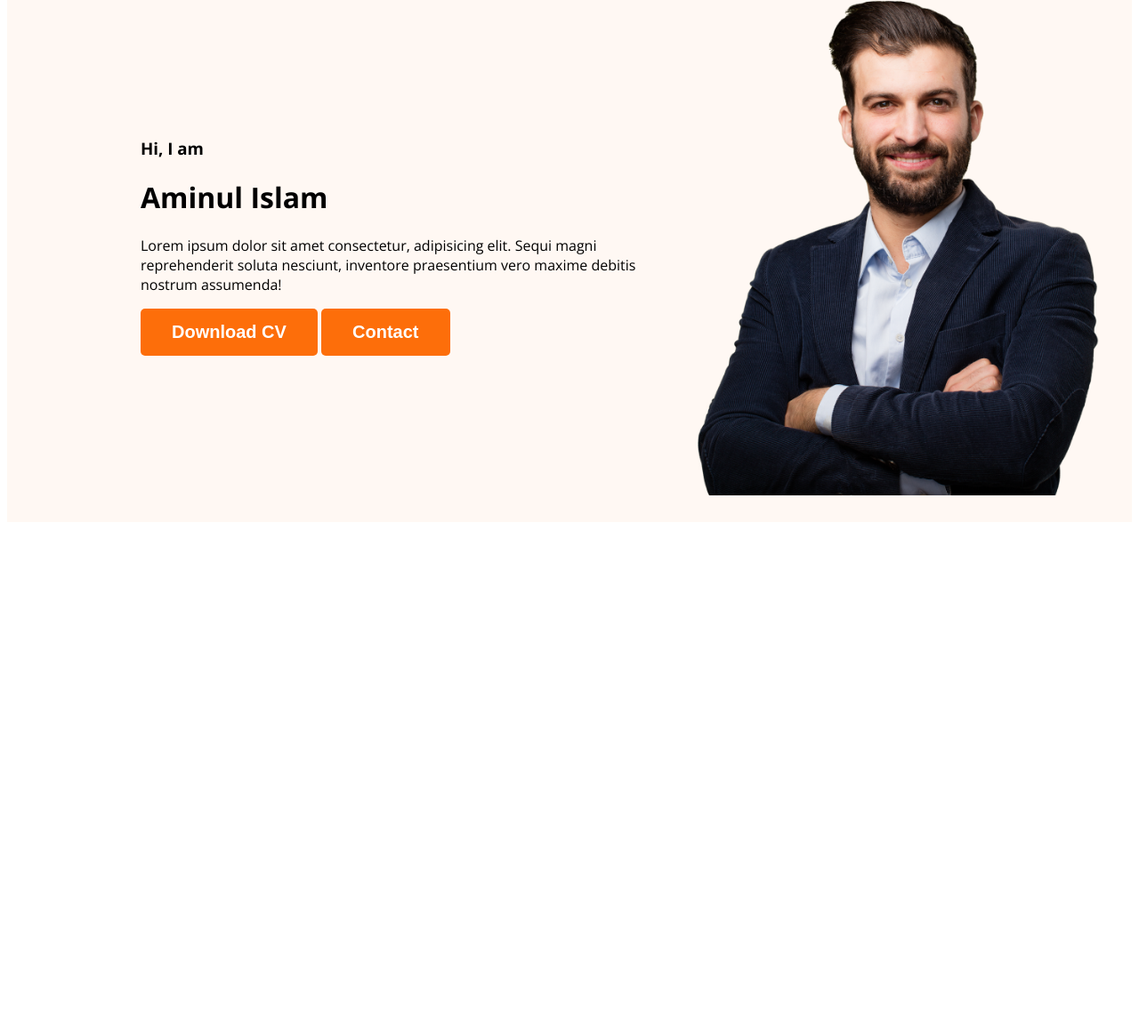
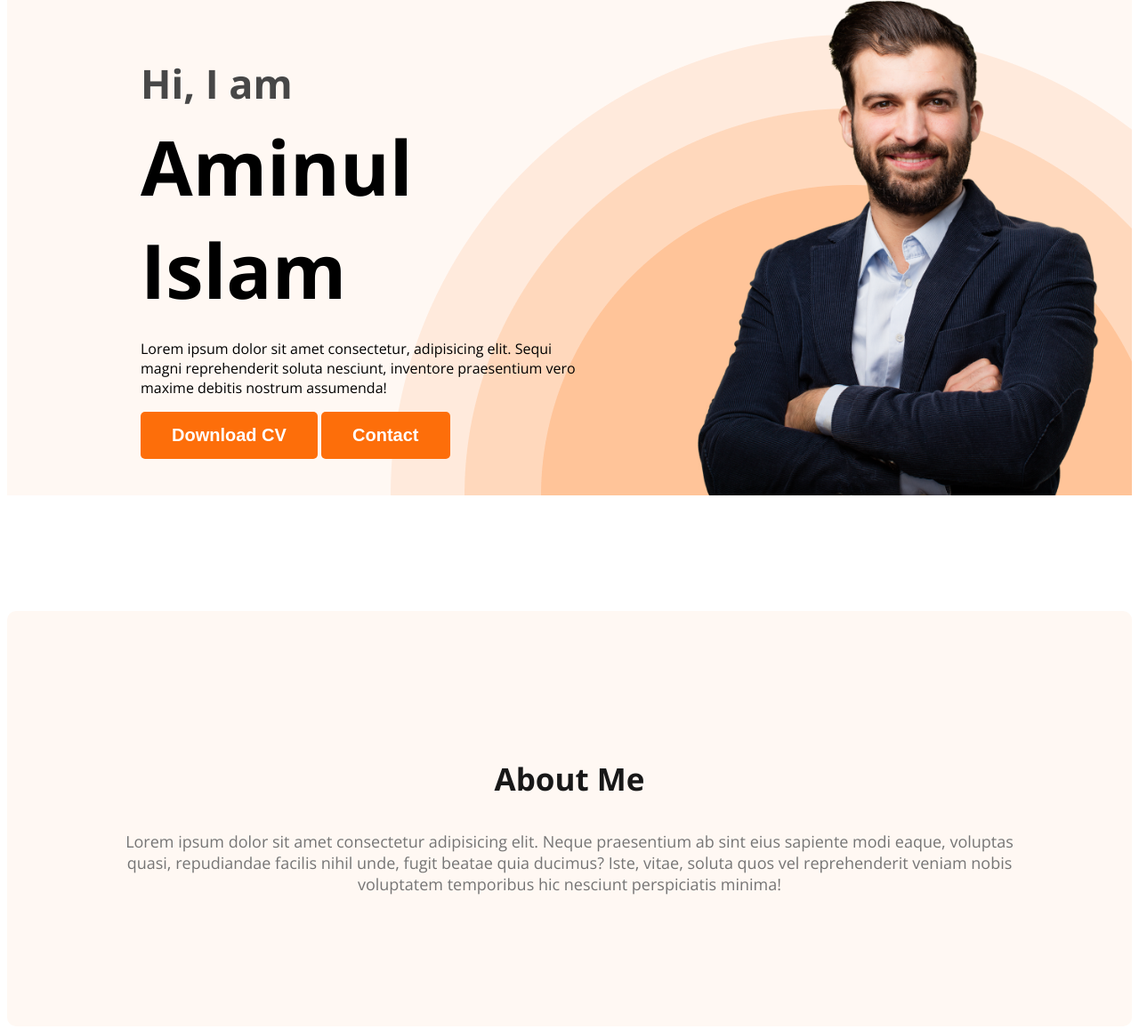
Before and after one commit to aminul-islam2020/web-developer-portfolio, a plain HTML site: page index.html in a window 1280 px wide. Shown: the part 211-1368 px from the top of the page at 89% size. Before the commit the page ends 806 px from the top, so only its background shows below. Drawn offline with nearby package versions, Linux system fonts and the light colour scheme.

Commit message:
about section added

```diff
--- a/index.html
+++ b/index.html
@@ -1,14 +1,16 @@
 <!DOCTYPE html>
 <html lang="en">
+
 <head>
     <meta charset="UTF-8">
     <meta name="viewport" content="width=device-width, initial-scale=1.0">
     <title>Web Developer Portfolio</title>
     <link rel="preconnect" href="https://fonts.googleapis.com">
-<link rel="preconnect" href="https://fonts.gstatic.com" crossorigin>
-<link href="https://fonts.googleapis.com/css2?family=Open+Sans:wght@400;700;800&display=swap" rel="stylesheet">
+    <link rel="preconnect" href="https://fonts.gstatic.com" crossorigin>
+    <link href="https://fonts.googleapis.com/css2?family=Open+Sans:wght@400;700;800&display=swap" rel="stylesheet">
     <link rel="stylesheet" href="style.css">
 </head>
+
 <body>
     <header class="header">
         <nav>
@@ -23,7 +25,8 @@
             <div class="banner-content">
                 <h3 class="banner-greeting">Hi, I am</h3>
                 <h1 class="banner-title">Aminul Islam</h1>
-                <p>Lorem ipsum dolor sit amet consectetur, adipisicing elit. Sequi magni reprehenderit soluta nesciunt, inventore praesentium vero maxime debitis nostrum assumenda!</p>
+                <p class="banner-info">Lorem ipsum dolor sit amet consectetur, adipisicing elit. Sequi magni
+                    reprehenderit soluta nesciunt, inventore praesentium vero maxime debitis nostrum assumenda!</p>
                 <button class="btn-primary">Download CV</button>
                 <button class="btn-primary">Contact</button>
             </div>
@@ -31,10 +34,17 @@
         </div>
     </header>
     <main>
-
+        <section class="about">
+            <h3 class="section-title">About Me</h3>
+            <p class="section-info">Lorem ipsum dolor sit amet consectetur adipisicing elit. Neque praesentium ab sint
+                eius sapiente modi eaque, voluptas quasi, repudiandae facilis nihil unde, fugit beatae quia ducimus?
+                Iste, vitae, soluta quos vel reprehenderit veniam nobis voluptatem temporibus hic nesciunt perspiciatis
+                minima!</p>
+        </section>
     </main>
     <footer>
 
     </footer>
 </body>
+
 </html>
--- a/style.css
+++ b/style.css
@@ -1,11 +1,12 @@
-body{
+body {
     font-family: 'Open Sans', sans-serif;
 }
-.text-primary{
+
+.text-primary {
     color: #FD6E0A;
 }
 
-.btn-primary{
+.btn-primary {
     border-radius: 5px;
     background: #FD6E0A;
     border: 0;
@@ -15,45 +16,86 @@ body{
     padding: 15px 35px;
 }
 
-nav{
+.section-title{
+    color: #181818;
+    text-align: center;
+    font-size: 35px;
+    font-weight: 700;
+}
+
+.section-info{
+    color: #757575;
+    text-align: center;
+    font-size: 18px;
+}
+
+nav {
     display: flex;
     justify-content: space-between;
     align-items: center;
     margin: 0 200px;
 }
 
-.nav-title{
+.nav-title {
     color: #181818;
     font-size: 45px;
     font-weight: 800;
 }
 
-nav>ul{
+nav>ul {
     display: flex;
     align-items: center;
 }
 
-nav li{
+nav li {
     list-style: none;
     margin-right: 50px;
 }
 
-nav a{
+nav a {
     text-decoration: none;
     color: #474747;
 }
 
-.header{
+.header {
     background-color: #FFF8F3;
+    background-image: url(/images/header_bg.png);
+    background-repeat: no-repeat;
+    background-position: bottom right;
 }
 
-.banner{
-    padding: 30px 30px 30px 150px;
+.banner {
+    padding: 30px 30px 0px 150px;
     display: flex;
     align-items: center;
+    justify-content: space-between;
 }
 
-.banner .profile-picture{
+.banner-content{
+    max-width: 500px;
+}
+
+.banner .profile-picture {
     width: 500px;
 
 }
+
+.banner-greeting {
+    font-size: 45px;
+    color: #474747;
+    margin-bottom: 0;
+}
+
+.banner-title {
+    font-size: 85px;
+    font-weight: 700;
+    margin-top: 5px;
+    margin-bottom: 20px;
+}
+
+.about{
+    padding: 130px;
+    border-radius: 10px;
+    background: #FFF8F3;
+    margin: 130px 0;
+}
```
